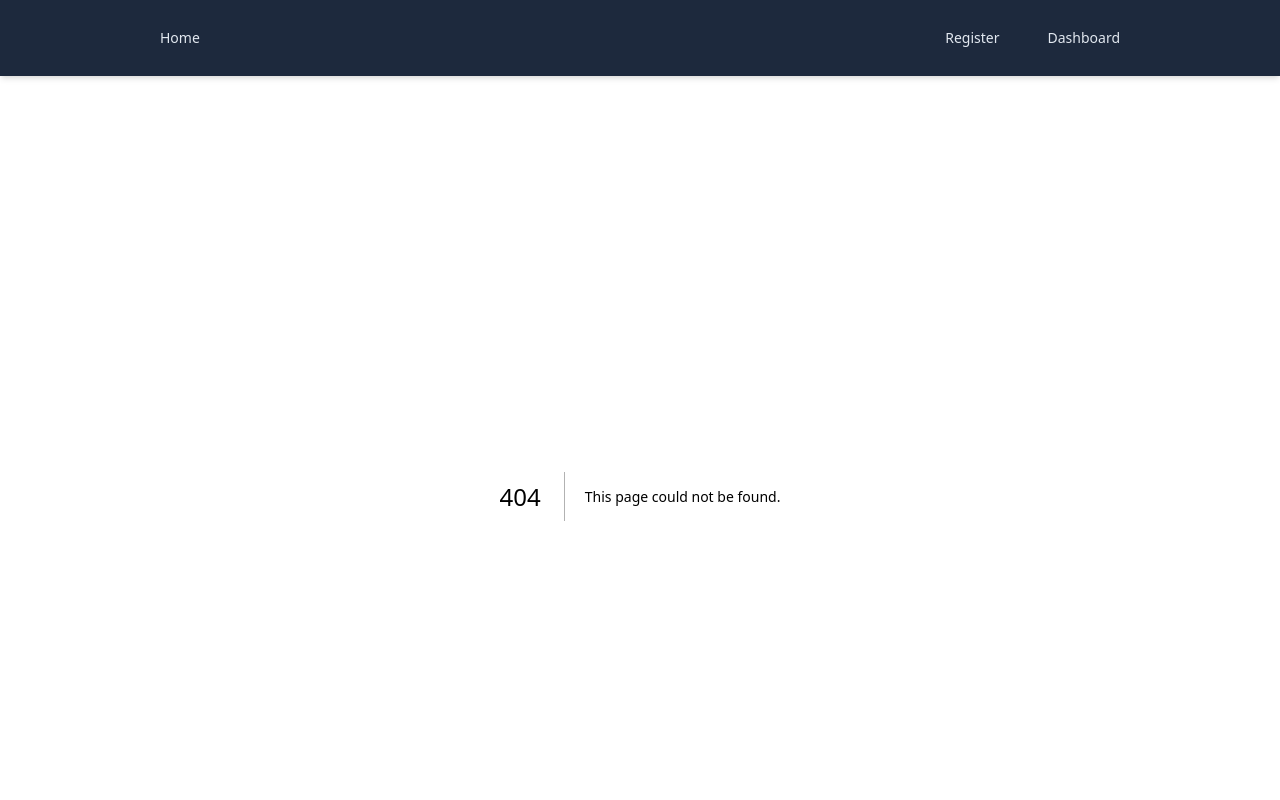
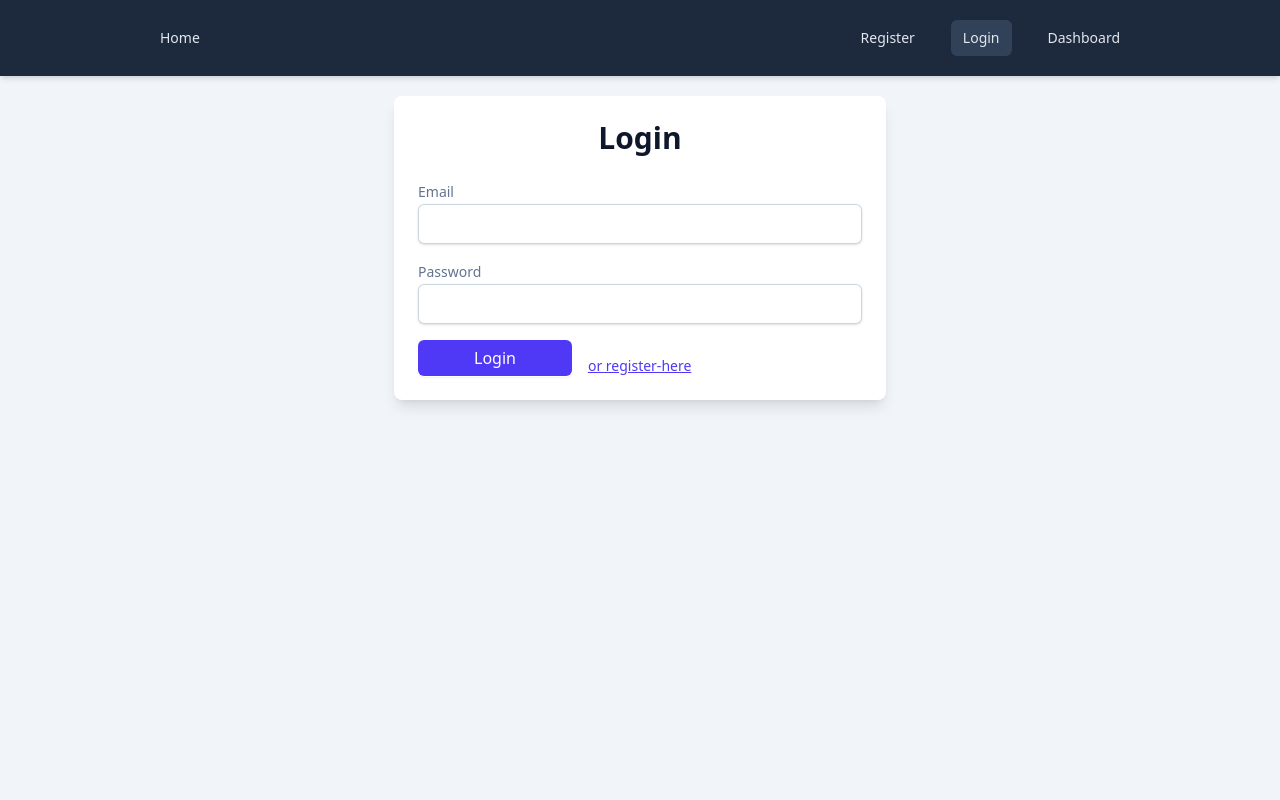
Before and after one commit to amirulabdlatib/next-js-tutorial, a Next.js app: page /login in a window 1280 px wide. Before the commit this address had no page. Shown: the top 800 px of the page. Built offline with nearby package versions, Linux system fonts and the light colour scheme.

Commit message:
Setup for login

```diff
--- /dev/null
+++ b/src/app/(auth)/login/page.jsx
@@ -0,0 +1,35 @@
+"use client";
+
+import Link from "next/link";
+import { useActionState } from "react";
+
+export default function Register() {
+    const [state, action, isPending] = useActionState(() => {}, undefined);
+    return (
+        <div className="container w-1/2">
+            <h1 className="title">Login</h1>
+            <form action={action} className="space-y-4">
+                <div>
+                    <label htmlFor="email">Email</label>
+                    <input type="text" name="email" id="email" defaultValue={state?.email} />
+                    {state?.errors?.email && <p className="error">{state.errors.email[0]}</p>}
+                </div>
+
+                <div>
+                    <label htmlFor="password">Password</label>
+                    <input type="password" name="password" id="password" />
+                </div>
+
+                <div className="flex items-end gap-4">
+                    <button disabled={isPending} className="btn-primary">
+                        {isPending ? "Loading..." : "Login"}
+                    </button>
+
+                    <Link href="/register" className="text-link">
+                        or register-here
+                    </Link>
+                </div>
+            </form>
+        </div>
+    );
+}
--- a/src/app/(auth)/register/page.jsx
+++ b/src/app/(auth)/register/page.jsx
@@ -42,7 +42,7 @@ export default function Register() {
                         {isPending ? "Loading..." : "Register"}
                     </button>
 
-                    <Link href="/" className="text-link">
+                    <Link href="/login" className="text-link">
                         or login-here
                     </Link>
                 </div>
--- a/src/components/Navigation.jsx
+++ b/src/components/Navigation.jsx
@@ -6,6 +6,7 @@ const Navigation = () => {
             <NavLink label="Home" href="/" />
             <div>
                 <NavLink label="Register" href="/register" />
+                <NavLink label="Login" href="/login" />
                 <NavLink label="Dashboard" href="/dashboard" />
             </div>
         </nav>
```
